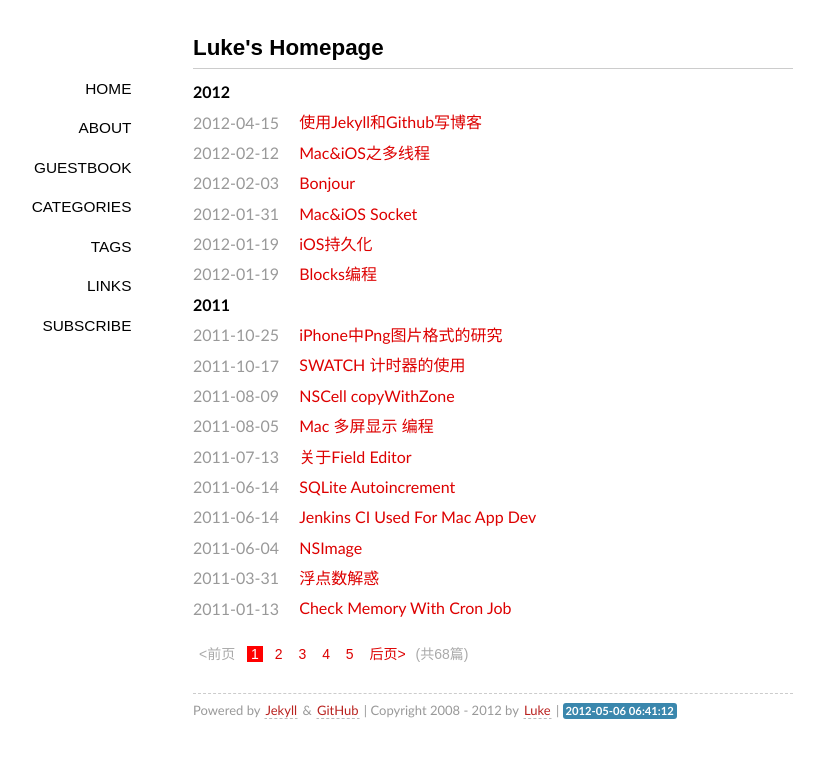
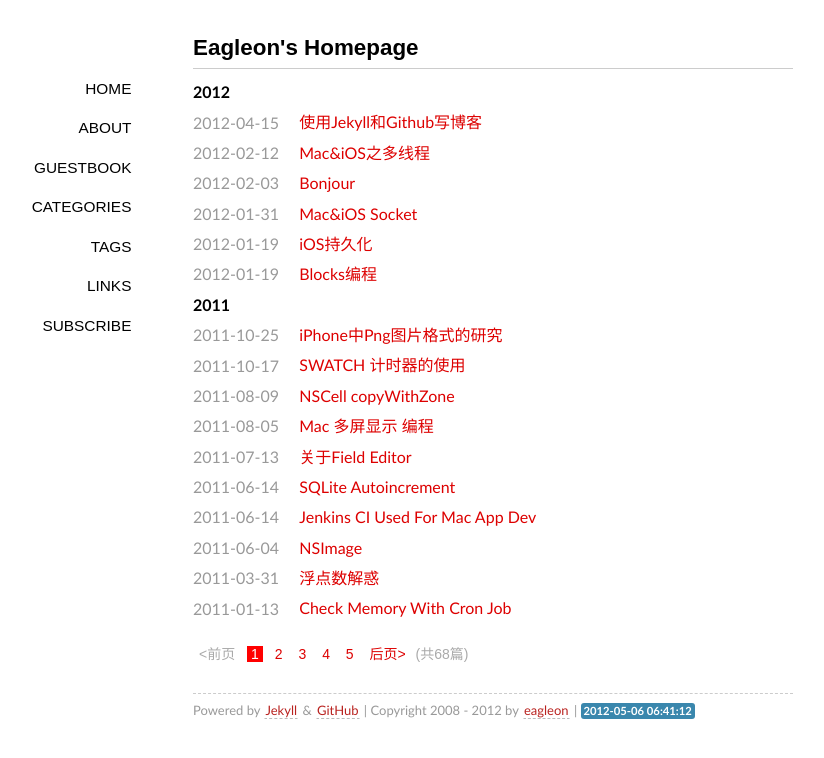
Before and after one commit to eagleon/blog, a Jekyll site: the page built from index.html, in a window 1280 px wide. Shown: the top 758 px of the page, without its empty margins (147-971 px from the left). Built offline with Jekyll 4.4.1, drawn with Linux system fonts in a browser that asks for light colours; some web fonts are replaced; Markdown is read by kramdown in place of the engine named in the settings; the list of posts is cut into pages by our own code.

Commit message:
moddify for eagleon

```diff
--- a/_config.yml
+++ b/_config.yml
@@ -1,6 +1,6 @@
 markdown: rdiscount
 permalink: /:year/:month/:title/
-url: http://geeklu.com
-author: 卢克
+url: http://outmyself.com
+author: eagleon
 pygments: true
 paginate: 16
--- a/_layouts/default.html
+++ b/_layouts/default.html
@@ -31,20 +31,23 @@
       </div>
 
     <footer>
-        <p><small>Powered by <a href="https://github.com/mojombo/jekyll">Jekyll</a> & <a href="http://pages.github.com">GitHub</a> | Copyright 2008 - {{site.time | date:"%Y"}} by <a href="http://geeklu.com">Luke</a> | <span class="label label-info">{{site.time | date:"%Y-%m-%d %H:%M:%S"}}</span></small></p>
+        <p><small>Powered by <a href="https://github.com/mojombo/jekyll">Jekyll</a> & <a href="http://pages.github.com">GitHub</a> | Copyright 2008 - {{site.time | date:"%Y"}} by <a href="http://outmyself.com">eagleon</a> | <span class="label label-info">{{site.time | date:"%Y-%m-%d %H:%M:%S"}}</span></small></p>
     </footer>
 
     </div>
 
 	<script type="text/javascript">
+
 	  var _gaq = _gaq || [];
-      _gaq.push(['_setAccount', 'UA-12936429-2']);
+	  _gaq.push(['_setAccount', 'UA-31472009-1']);
 	  _gaq.push(['_trackPageview']);
+
 	  (function() {
 		var ga = document.createElement('script'); ga.type = 'text/javascript'; ga.async = true;
 		ga.src = ('https:' == document.location.protocol ? 'https://ssl' : 'http://www') + '.google-analytics.com/ga.js';
 		var s = document.getElementsByTagName('script')[0]; s.parentNode.insertBefore(ga, s);
 	  })();
+
 	</script>
   </body>
 </html>
--- a/_layouts/post.html
+++ b/_layouts/post.html
@@ -7,7 +7,7 @@ layout: default
 </section>
 <section class="meta">
 <span class="author">
-  <a href="http://geeklu.com">{{ site.author }}</a>
+  <a href="http://outmyself.com">{{ site.author }}</a>
 </span>
 <span class="time">
   /
--- a/index.html
+++ b/index.html
@@ -1,5 +1,5 @@
 ---
-title: Luke's Homepage
+title: Eagleon's Homepage
 layout: page
 ---
 
```
Also changed, not shown: about/index.md (+1 -1 lines). Lines whose indentation alone changed are shown as unchanged.
